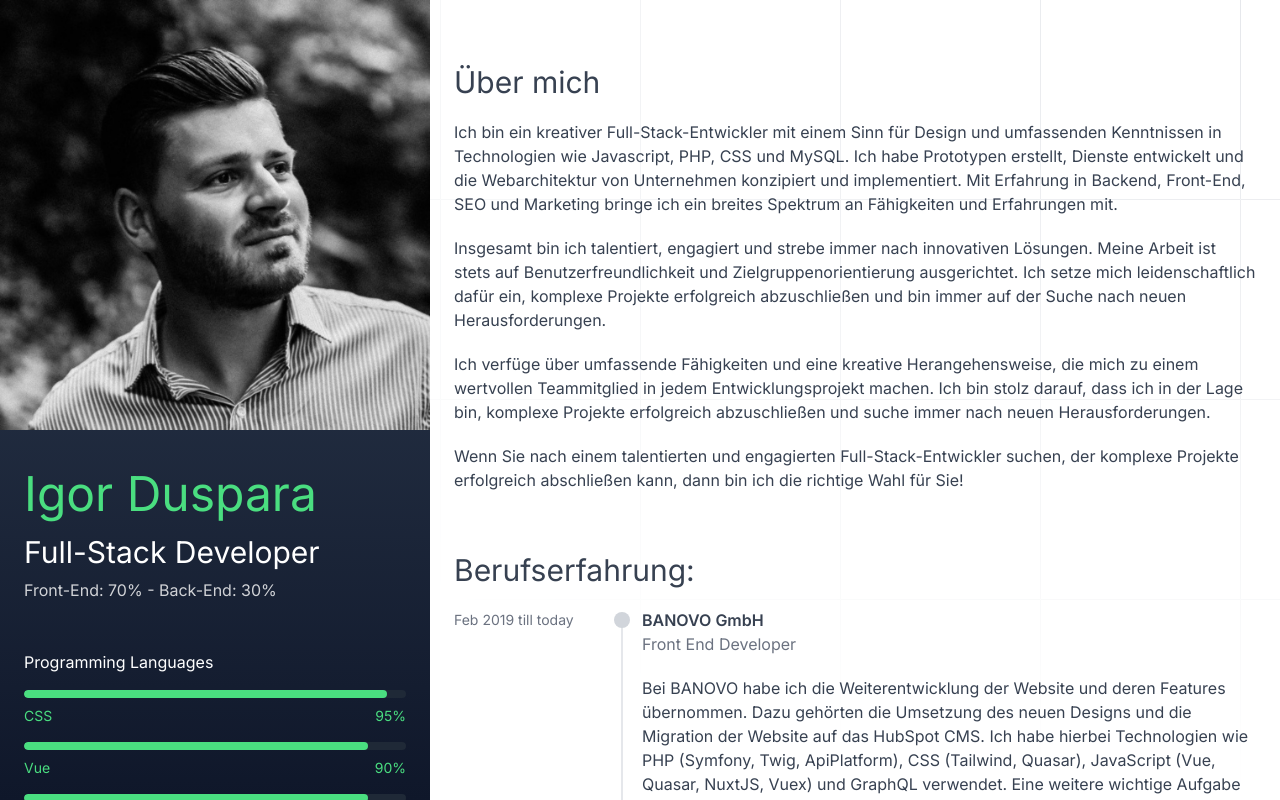
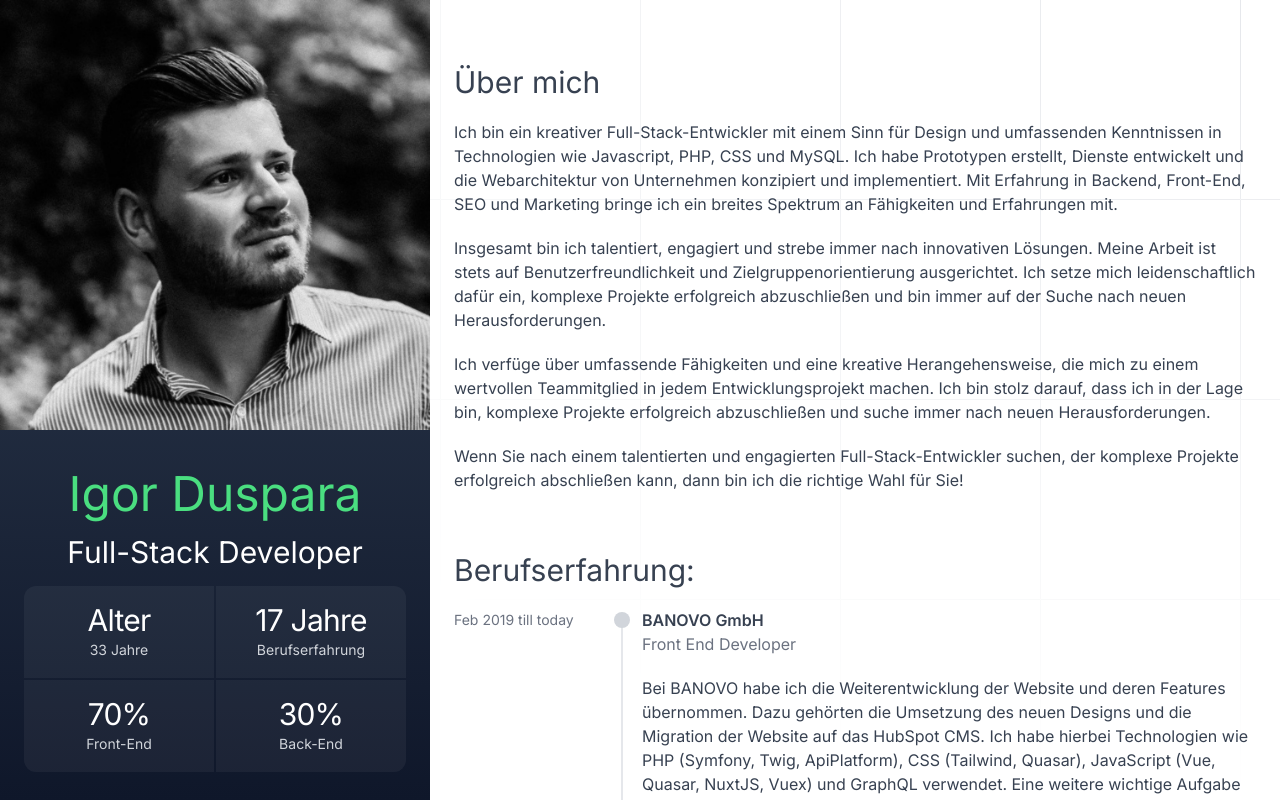
Before and after one commit to iduspara/iduspara.com, a Nuxt app: page / in a window 1280 px wide. Built offline with nearby package versions, Linux system fonts and the light colour scheme.

Commit message:
Added some info

```diff
--- a/app.vue
+++ b/app.vue
@@ -1,11 +1,11 @@
 <template>
-  <div class="flex flex-col print:flex-row lg:flex-row lg:h-screen">
+  <div class="flex flex-col print:flex-row lg:flex-row lg:h-screen print:p-8">
     <div
-      class="w-full lg:max-w-[430px] print:max-w-[200px] overflow-y-auto bg-gradient-to-b from-slate-700 to-slate-900"
+      class="w-full lg:max-w-[430px] print:max-w-[230px] overflow-y-auto bg-gradient-to-b from-slate-700 print:bg-none to-slate-900"
     >
       <Intro />
     </div>
-    <div class="relative w-full p-6 overflow-y-auto">
+    <div class="relative w-full p-6 print:py-0 overflow-y-auto">
       <svg
         class="fixed inset-0 -z-10 h-full w-full stroke-gray-200 [mask-image:radial-gradient(100%_100%_at_top_right,white,transparent)]"
         aria-hidden="true"
@@ -76,17 +76,20 @@
         </h2>
         <Skills class="mb-20 print:mb-4" />
         <h2 class="mb-5">Sprachen</h2>
-        <div class="flex flex-row items-center w-full gap-10 justify-between">
-          <div class="flex-1">
-            <Progressbar label="Kroatisch" percentage="100" />
+        <dl class="mt-4 grid grid-cols-3 overflow-hidden rounded-xl divide-x-2">
+          <div class="flex flex-col text-gray-800">
+            <dt class="text-sm leading-6">Muttersprache</dt>
+            <dd class="order-first text-2xl">Kroatisch</dd>
           </div>
-          <div class="flex-1">
-            <Progressbar label="Deutsch" percentage="90" />
+          <div class="flex flex-col pl-8 text-gray-800">
+            <dt class="text-sm leading-6">Fließend</dt>
+            <dd class="order-first text-2xl">Deutsch</dd>
           </div>
-          <div class="flex-1">
-            <Progressbar label="Englisch" percentage="80" />
+          <div class="flex flex-col pl-8 text-gray-800">
+            <dt class="text-sm leading-6">Sehr Gut</dt>
+            <dd class="order-first text-2xl">Englisch</dd>
           </div>
-        </div>
+        </dl>
       </div>
     </div>
   </div>
--- a/components/Intro.vue
+++ b/components/Intro.vue
@@ -1,23 +1,68 @@
 import Progressbar from './Progressbar.vue';
 
 <template>
-  <div class="text-white">
+  <div class="text-white print:text-gray-800">
     <div class="space-y-10 flex flex-col">
       <div class="">
         <nuxt-img
           src="/images/avatar.jpg"
           sizes="sm:100vw md:50vw lg:430px"
           class=""
+          width="640"
+          height="640"
           alt="Profile of Igor Duspara"
         />
       </div>
-      <div class="lg:flex-1 px-6">
-        <h1 class="text-green-400">Igor Duspara</h1>
-        <h2>Full-Stack Developer</h2>
-        <h3 class="opacity-80">Front-End: 70% - Back-End: 30%</h3>
+      <div class="lg:flex-1 px-6 text-center">
+        <h1 class="text-green-400 print:text-gray-800">Igor Duspara</h1>
+        <h2 class="">Full-Stack Developer</h2>
+        <dl
+          class="mt-4 grid grid-cols-2 gap-0.5 overflow-hidden rounded-xl text-center"
+        >
+          <div class="flex flex-col bg-white/5 print:bg-gray-200 p-4">
+            <dt class="text-sm leading-6 text-gray-300 print:text-gray-800">
+              33 Jahre
+            </dt>
+            <dd
+              class="order-first text-3xl tracking-tight text-white print:text-gray-700"
+            >
+              Alter
+            </dd>
+          </div>
+          <div class="flex flex-col bg-white/5 print:bg-gray-200 p-4">
+            <dt class="text-sm leading-6 text-gray-300 print:text-gray-800">
+              Berufserfahrung
+            </dt>
+            <dd
+              class="order-first text-3xl tracking-tight text-white print:text-gray-700"
+            >
+              17 Jahre
+            </dd>
+          </div>
+          <div class="flex flex-col bg-white/5 print:bg-gray-200 p-4">
+            <dt class="text-sm leading-6 text-gray-300 print:text-gray-800">
+              Front-End
+            </dt>
+            <dd
+              class="order-first text-3xl tracking-tight text-white print:text-gray-700"
+            >
+              70%
+            </dd>
+          </div>
+          <div class="flex flex-col bg-white/5 print:bg-gray-200 p-4">
+            <dt class="text-sm leading-6 text-gray-300 print:text-gray-800">
+              Back-End
+            </dt>
+            <dd
+              class="order-first text-3xl tracking-tight text-white print:text-gray-700"
+            >
+              30%
+            </dd>
+          </div>
+        </dl>
       </div>
       <div class="px-6">
-        <h3>Programming Languages</h3>
+        <h2 class="text-xl">Mein Daily Tech-Stack:</h2>
         <ul class="mt-4 space-y-4 mb-10">
           <li><Progressbar label="CSS" percentage="95" /></li>
           <li><Progressbar label="Vue" percentage="90" /></li>
@@ -27,8 +72,10 @@ import Progressbar from './Progressbar.vue';
           <li><Progressbar label="SQL" percentage="50" /></li>
           <li><Progressbar label="React" percentage="30" /></li>
         </ul>
-        <h3>Contact:</h3>
-        <div class="flex flex-row text-4xl gap-4 justify-between mb-10">
+        <h2 class="text-xl">Kontakt:</h2>
+        <div
+          class="print:hidden flex flex-row text-4xl gap-4 justify-between mb-10"
+        >
           <a
             aria-label="My E-Mail"
             href="mailto:igor.duspara@gmail.com"
@@ -63,6 +110,11 @@ import Progressbar from './Progressbar.vue';
                 class="fa-fw" /></ClientOnly
           ></a>
         </div>
+        <ul class="hidden print:block space-y-2">
+          <li>E-mail: igor.duspara@gmail.com</li>
+          <li>Github: igor-duspara</li>
+          <li>Xing: Igor_Duspara</li>
+        </ul>
       </div>
     </div>
   </div>
--- a/components/Progressbar.vue
+++ b/components/Progressbar.vue
@@ -1,14 +1,20 @@
 <template>
   <div class="" aria-hidden="true">
-    <div class="overflow-hidden rounded-full bg-gray-800">
-      <div
-        class="h-2 rounded-full bg-green-400"
-        :style="{ width: percentage + '%' }"
-      />
-    </div>
-    <div class="mt-2 grid-cols-2 text-sm font-medium text-green-400 grid">
-      <div>{{ label }}</div>
-      <div class="text-right">{{ percentage }}%</div>
+    <div
+      class="mt-2 grid grid-cols-3 text-sm font-medium text-green-400 print:text-gray-800"
+    >
+      <div class="">{{ label }}</div>
+      <div class="col-span-2 flex flex-row items-center">
+        <div
+          class="flex-1 overflow-hidden rounded-full bg-gray-800 print:bg-gray-200"
+        >
+          <div
+            class="h-2 rounded-full bg-green-400 print:bg-gray-500"
+            :style="{ width: percentage + '%' }"
+          />
+        </div>
+        <div class="pl-8 text-right">{{ percentage }}%</div>
+      </div>
     </div>
   </div>
 </template>
```
